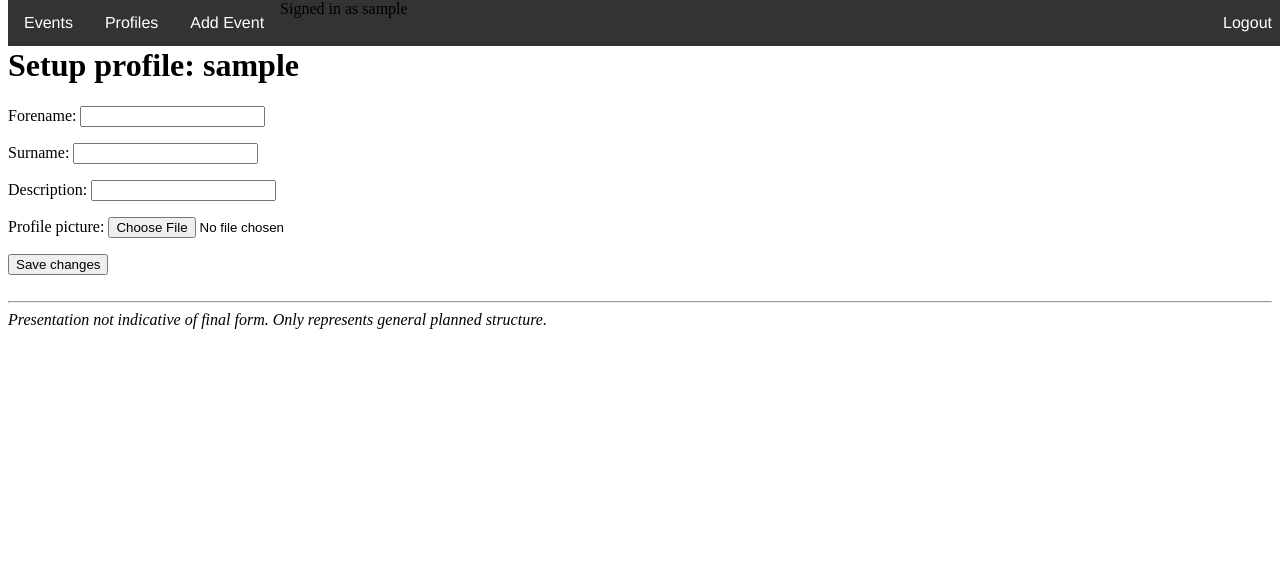
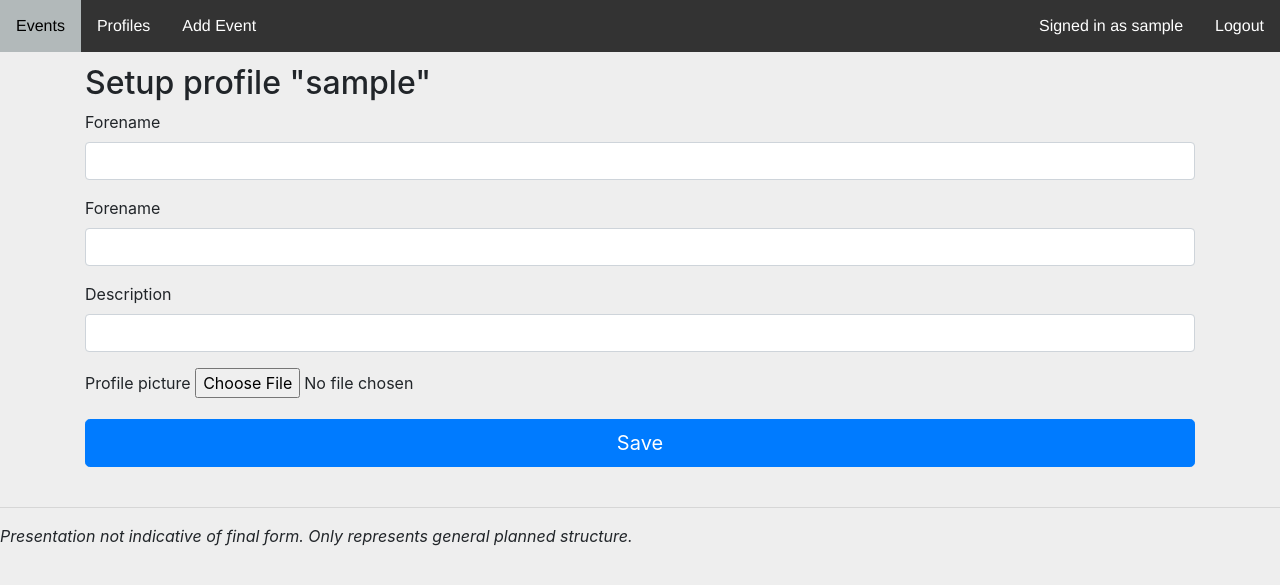
Before and after one commit to Lindronics/wad2_group_project, a Django app: page /profile/setup in a window 1280 px wide. Shown: the top 585 px of the page. Run offline with Django 3.2, Linux system fonts and the light colour scheme; the visitor is signed in with stand-in values (Sample User, id 1); some libraries are stand-ins or nearby versions.

Commit message:
Added design to modify profile page, fixed username in title bar

```diff
--- a/project_whats_on/templates/whats_on_dot_com/base.html
+++ b/project_whats_on/templates/whats_on_dot_com/base.html
@@ -4,7 +4,6 @@
 <html lang="en">
 <link rel="stylesheet" type="text/css" href="{% static "css/baseNav.css" %}"/>
 <head>
-
     <title>
         {% block title_block %}
         {% endblock %}
@@ -16,15 +15,14 @@
 <body>
 
 	<div>
-        <!-- Placeholder for top bar as in design concepts. -->
         <ul id="navbar">
             <li><a href="{% url 'events' %}">Events</a></li>
             <li><a href="{% url 'profiles' %}">Profiles</a></li>
             <li><a href="{% url 'add_event'%}">Add Event</a></li>
             <div id="login">
                 {% if user.is_authenticated %}
-                    Signed in as {{ user.username }}
                     <li><a href="{%url 'auth_logout' %}">Logout</a></li>
+                    <li><a href="{% url 'profile' %}">Signed in as {{ user.username }}</a></li>
                 {% else %}
                     <li><a href="{%url 'auth_login' %}">Login</a></li>
                     <li><a href="{%url 'registration_register' %}">Register</a></li>
--- a/project_whats_on/templates/whats_on_dot_com/profile_setup.html
+++ b/project_whats_on/templates/whats_on_dot_com/profile_setup.html
@@ -1,12 +1,46 @@
 {% extends 'whats_on_dot_com/base.html' %}
 
 {% block body_block %}
-    <h1>Setup profile: {{ user.username }}</h1>
+    {% load staticfiles %}
 
-    <form id="profile_setup_form" method="post" action="" enctype="multipart/form-data">
-        {% csrf_token %}
-        {{ profile_setup_form.as_p }}
-        <input type="submit" name="submit" value="Save changes" />
-    </form>
+    <!-- Bootstrap core CSS -->
+    <link href="http://v4-alpha.getbootstrap.com/dist/css/bootstrap.min.css" rel="stylesheet">
+
+    <!-- Custom styles for this template -->
+    <link href="{% static 'css/login.css' %}" rel="stylesheet">
+
+    <div class="container">
+        <form role="form" method="post" action="" id="profile_setup_form" enctype="multipart/form-data" class="form-sigin">
+            {% csrf_token %}
+            <h2 class="form-signin-heading">Setup profile "{{ user.username }}"</h2>
+            <div class="form-group">
+                <p class="required">
+                    <label class="required" for="id_forename"> Forename</label>
+                    <input class="form-control" id="id_forename" maxlength="30" name="forename" type="text"/>
+                </p>
+                <p class="required">
+                    <label class="required" for="id_surname"> Forename</label>
+                    <input class="form-control" id="id_surname" maxlength="30" name="surname" type="text"/>
+                </p>
+                <p class="required">
+                    <label class="required" for="id_description"> Description </label>
+                    <input class="form-control" id="id_description" maxlength="30" name="description" type="text"/>
+                </p>
+                <p>
+                    <label class="required" for="id_profile_picture"> Profile picture </label>
+                    <input name="profile_picture" id="id_profile_picture" type="file">
+                </p>
+            </div>
+            <button type="submit" class="btn btn-lg btn-primary btn-block">Save</button>
+        </form>
+
+    </div>
+
+
+    <!-- Bootstrap core JavaScript
+    ================================================== -->
+    <!-- Placed at the end of the document so the pages load faster -->
+    <!-- IE10 viewport hack for Surface/desktop Windows 8 bug -->
+    <script src="http://v4-alpha.getbootstrap.com/assets/js/ie10-viewport-bug-workaround.js"></script>
 
 {% endblock %}
```
Also changed, not shown: project_whats_on/templates/registration/login.html (+4 -15 lines), project_whats_on/templates/registration/registration_form.html (+7 -9 lines), project_whats_on/templates/whats_on_dot_com/profile.html (+7 -2 lines).
